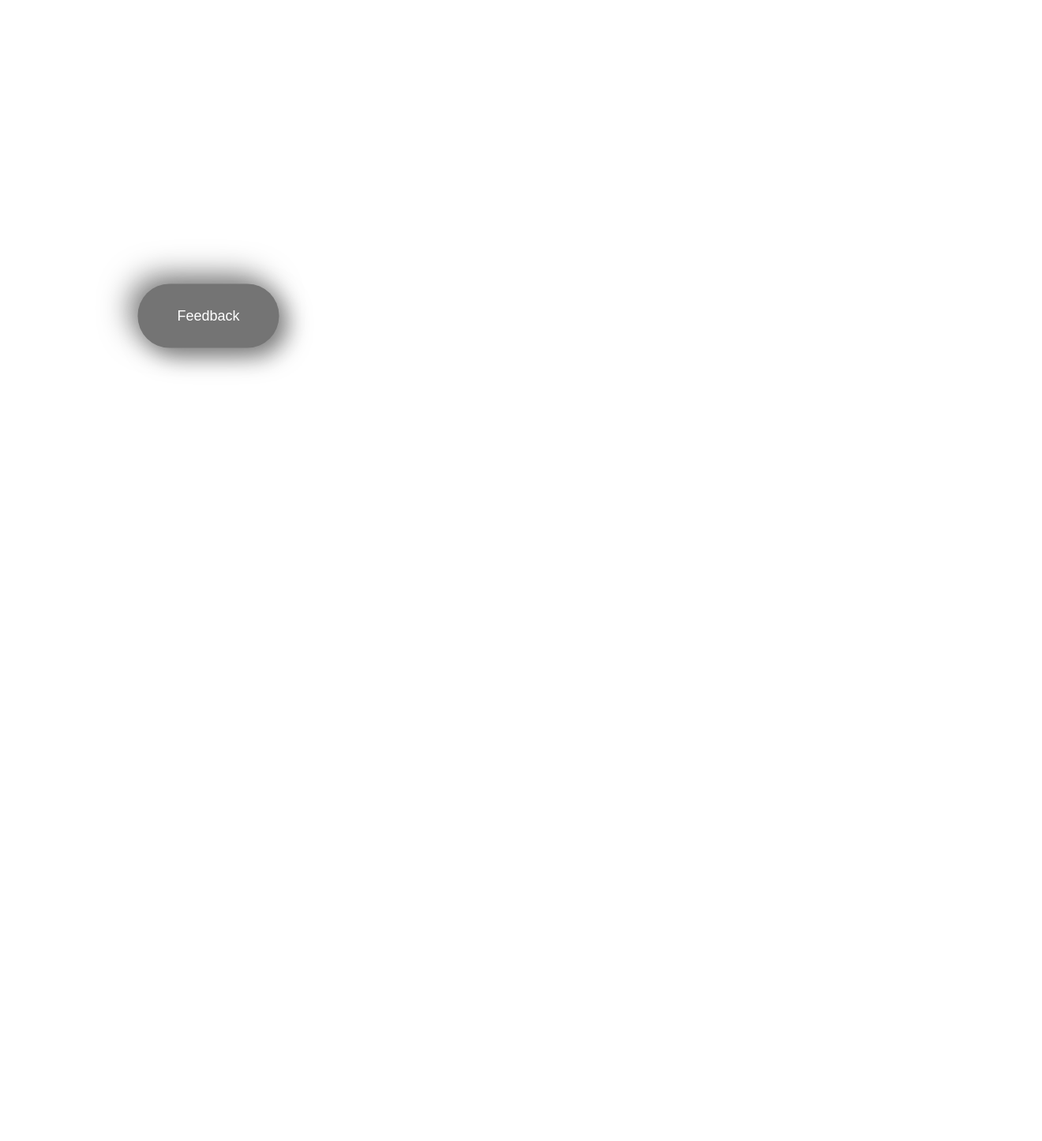
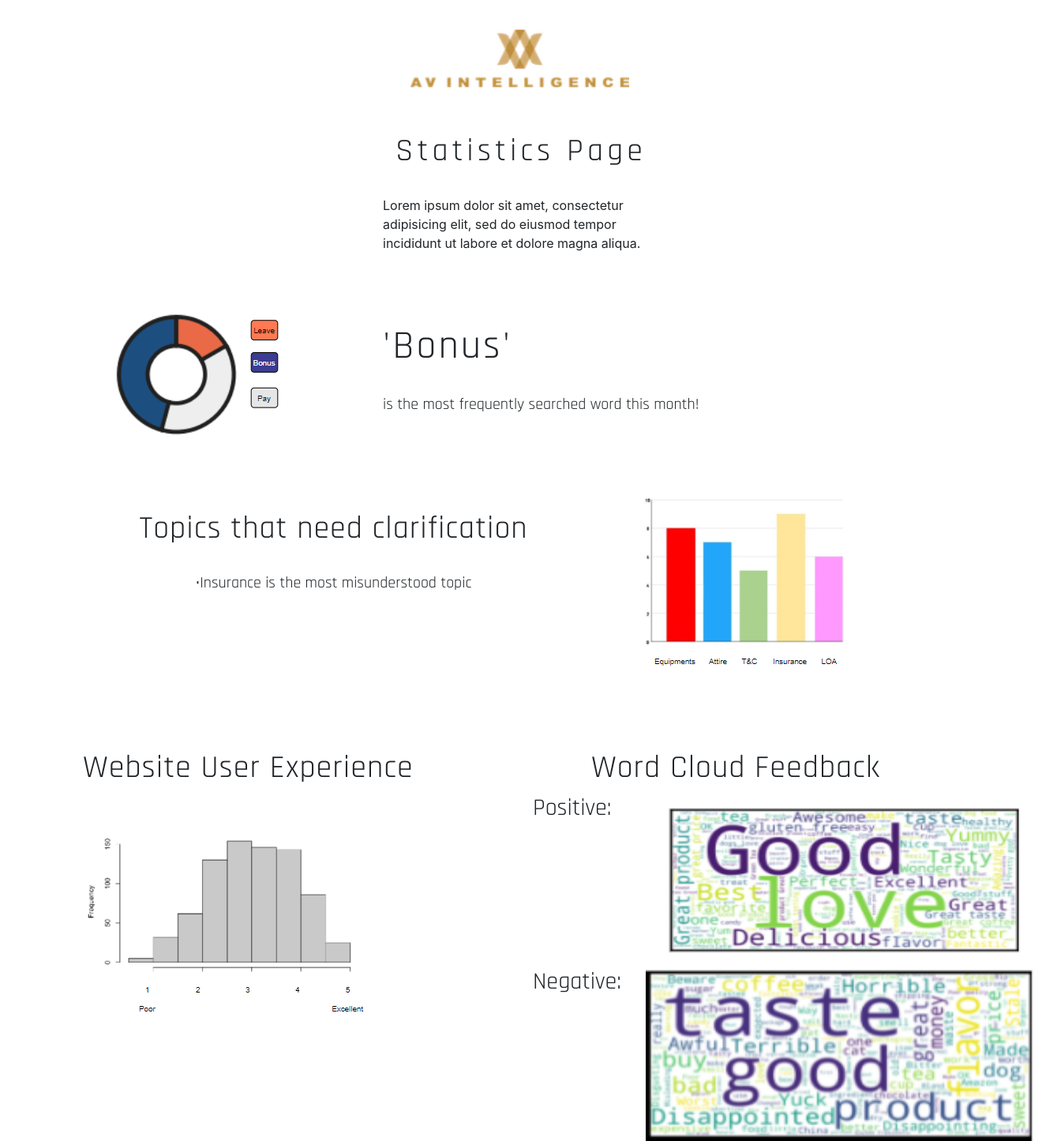
Before and after one commit to Lossody/FYP_UIUXP, a Flask app: page /main in a window 1320 px wide. Shown: the whole page at 79% size. Before the commit the page ends 471 px from the top, so only its background shows below. Run offline with Flask 2, Linux system fonts and the light colour scheme; the visitor is signed in with stand-in values (Sample User, id 1); some libraries are stand-ins or nearby versions.

Commit message:
Adding statistics page

```diff
--- a/application/routes.py
+++ b/application/routes.py
@@ -28,7 +28,7 @@ def mainPage():
     if "user" in session:
         user = session["user"]
         print(user)
-        return render_template('Feedback.html',title ="Main")
+        return render_template('layout_statistics.html',title ="Main")
     else:
         flash("Please login first!","danger")
         return redirect(url_for("loginPage"))
--- /dev/null
+++ b/application/static/css/statistics.css
@@ -0,0 +1,55 @@
+
+
+h1 {
+    margin-top: 120px;
+    text-align: center;
+    font-size: 40px;
+    font-family: Rajdhani;
+    letter-spacing: 5px;
+}
+
+h2 {
+    margin-top: 40px;
+    text-align: left;
+    font-size: 50px;
+    font-family: Rajdhani;
+    letter-spacing: 3px;
+}
+
+h3 {
+    margin-top: 40px;
+    font-size: 40px;
+    font-family: Rajdhani;
+    letter-spacing: 1px;
+}
+
+h4 {
+
+    font-size: 30px;
+    font-family: Rajdhani;
+
+}
+
+h5 {
+
+    font-size: 20px;
+    font-family: Rajdhani;
+
+}
+
+.spacer{
+    margin-left: 50px;
+}
+
+.logo {
+    width: 100%;
+    height: 200px;
+    position: absolute;
+    top: 15px;
+}
+
+
+.logo > img{
+    margin-left:37%;
+
+}
--- a/application/templates/Feedback.html
+++ b/application/templates/Feedback.html
@@ -58,6 +58,14 @@
         }
     </script>
 
+    <button onclick="togglePopup()" class="first-button"></button>
+    <script>
+        function togglePopup() {
+            document.getElementById("popup-1")
+                .classList.toggle("active");
+        }
+    </script>
+
 </body>
 
 </html>
--- /dev/null
+++ b/application/templates/layout_statistics.html
@@ -0,0 +1,101 @@
+<!DOCTYPE html>
+<html lang = "en">
+    <head>
+        <title>{{title}}</title>
+        <!-- Latest compiled and minified CSS -->
+        <link rel="stylesheet" href = "https://maxcdn.bootstrapcdn.com/bootstrap/4.5.2/css/bootstrap.min.css">
+        <!-- Form CSS -->
+        <link rel="stylesheet" href = "{{ url_for('static',filename = 'css/statistics.css')}}"/>
+        <!-- Google Font -->
+        <!-- Following Webpage font-->
+        <link rel="preconnect" href="https://fonts.gstatic.com">
+        <link href="https://fonts.googleapis.com/css2?family=Rajdhani&display=swap" rel="stylesheet">
+    </head>
+    <body>
+
+        <div class = "logo">
+            <img src="{{ url_for('static', filename='/images/Logo.png') }}"width="25%" height="120">
+        </div>
+
+        <div class = "container mt-5">
+            <div class = "row">
+                <div class ="col-md-4"></div>
+                <div class ="col-md-4">
+                    <h1>Statistics Page</h1>  <br>Lorem ipsum dolor sit amet, consectetur adipisicing elit, sed do eiusmod tempor incididunt ut labore et dolore magna aliqua.
+                </div>
+                <div class ="col-md-4"></div>
+            </div>
+        </div>
+
+
+        <div class = "container mt-5">
+            <div class = "row">
+                <div class = "col-md-4">
+                    <img src="{{ url_for('static', filename='/images/Statistics_graph1.png') }}">
+                </div>
+                <div class = "col-md-8">
+                    <h2>'Bonus'</h2><br><h5 class = "text-left">is the most frequently searched word this month!</h5>
+                </div>
+            </div>
+        </div>
+
+        <div class = "container mt-5">
+            <div class = "row mt-5">
+                <div class = "col-md-7">
+                    <h3 class = "text-center">Topics that need clarification</h3><br><h5 class = "text-center">&#8226;Insurance is the most misunderstood topic</h5>
+                </div>
+                <div class = "col-md-5">
+                    <img src="{{ url_for('static', filename='/images/Statistics_graph2.png') }}">
+                </div>
+            </div>
+        </div>
+
+
+        <div class = "container mt-5">
+            <div class = "row mt-5">
+                <div class = "col-md-6">
+                   <h3>Website User Experience</h3><br><img src="{{ url_for('static', filename='/images/Statistics_graph3.png') }}">
+                </div>
+                <div class = "col-md-6">
+                    <div class = "spacer">
+                        <h3 class = "ml-4">Word Cloud Feedback</h3>
+                    </div>
+                    <div class = "row">
+                        <div class = "col-md-3">
+                            <h4 class="text-left">Positive:</h4>
+                        </div>
+                        <div class = "col-md-9">
+                            <img src="{{ url_for('static', filename='/images/Statistics_graph4.png') }}"width="500" height="220">
+                        </div>
+                    </div>
+                    <div class = "row">
+                        <div class = "col-md-3">
+                            <h4 class="text-left">Negative:</h4>
+                        </div>
+                        <div class = "col-md-9">
+                            <img src="{{ url_for('static', filename='/images/Statistics_graph5.png') }}"width="500" height="220">
+                        </div>
+                    </div>
+
+
+                </div>
+            </div>
+        </div>
+
+
+
+
+        {% block content %}
+        {% endblock %}
+        <!-- This line generate the error -->
+        {% with messages = get_flashed_messages(with_categories=true)%}
+                    {% if messages %}
+                        {% for category, message in messages %}
+                        <div class = "text-center text-danger">
+                            {{ message }}
+                        </div>
+                        {% endfor %}
+                    {% endif %}
+                {% endwith %}
+    </body>
+</html>
```
Also changed, not shown: application/templates/statistics.html (added, +13 -0 lines), application/static/images/Statistics_graph1.png (added), application/static/images/Statistics_graph2.png (added), application/static/images/Statistics_graph3.png (added), application/static/images/Statistics_graph4.png (added), application/static/images/Statistics_graph5.png (added).
